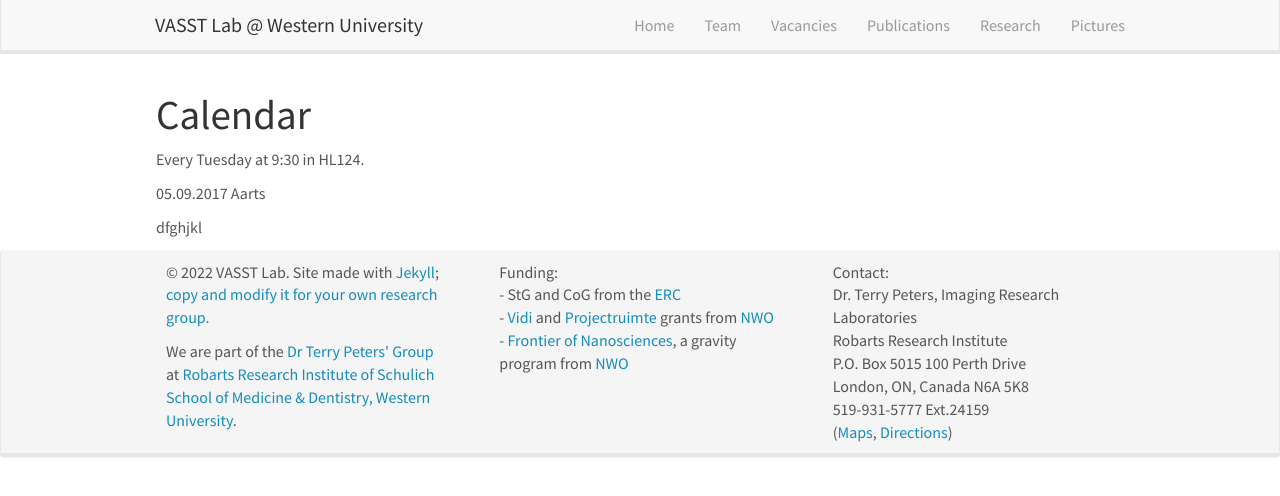
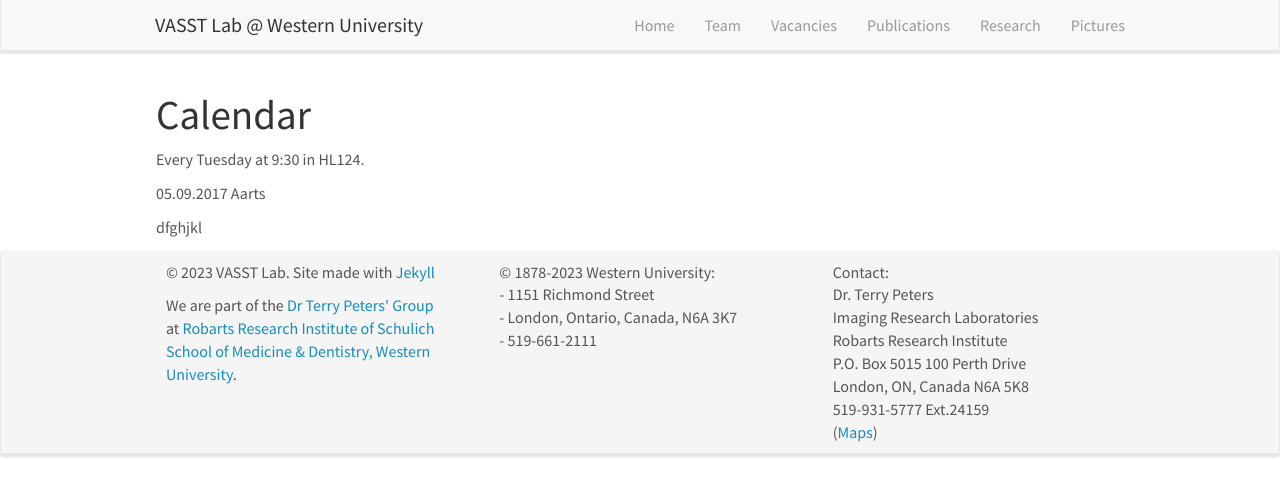
Before and after one commit to CharlesYCX/vasst-lab, a Jekyll site: the page built from _pages/mini_lecture_series.md, in a window 1280 px wide. Shown: the top 496 px of the page. Built offline with Jekyll 4.4.1, drawn with Linux system fonts in a browser that asks for light colours; nearby versions of some CDN libraries.

Commit message:
Update footer.html

```diff
--- a/_includes/footer.html
+++ b/_includes/footer.html
@@ -4,7 +4,7 @@
 	  <div class="row">
 		<div class="col-sm-4">
 
-		  <p>&copy 2022 VASST Lab. Site made with <a href="https://jekyllrb.com">Jekyll</a>;  <a href="{{ site.url }}{{ site.baseurl }}/aboutwebsite.html">copy and  modify it for your own research group.</a></p>
+		  <p>&copy 2023 VASST Lab. Site made with <a href="https://jekyllrb.com">Jekyll</a></p>
               <p>We are part of the <a href="https://www.robarts.ca/peterslab/">Dr Terry Peters' Group</a> at <a href="https://www.robarts.ca/">Robarts Research Institute of Schulich School of Medicine & Dentistry, Western University</a>.</p>
 
 
@@ -13,19 +13,20 @@
 
 		</div>
 		<div class="col-sm-4">
-		  Funding:<br />
-      - StG and CoG from the <a href="https://erc.europa.eu">ERC</a><br />
-		  - <a href="http://www.nwo.nl/en/research-and-results/programmes/Talent+Scheme">Vidi </a> and <a href='https://www.fom.nl/en/news/press-releases/2016/11/18/28634/'>Projectruimte</a> grants from <a href="http://www.nwo.nl">NWO</a> <br />
-		  - <a href="https://www.universiteitleiden.nl/en/research/research-projects/science/frontiers-of-nanoscience-nanofront">Frontier of Nanosciences</a>, a gravity program from <a href="http://www.nwo.nl">NWO</a>
+		  © 1878-2023 Western University:<br />
+      - 1151 Richmond Street<br />
+		  - London, Ontario, Canada, N6A 3K7<br />
+		  - 519-661-2111
 		</div>
 		<div class="col-sm-4">
 		  Contact:<br />
-		  Dr. Terry Peters, Imaging Research Laboratories<br />
+		  Dr. Terry Peters<br />
+		  Imaging Research Laboratories<br />
 		  Robarts Research Institute<br />
 		  P.O. Box 5015 100 Perth Drive<br />
 		  London, ON, Canada N6A 5K8<br />
 		  519-931-5777 Ext.24159<br />
-            (<a href="https://goo.gl/maps/H2RjutkyoUH2">Maps</a>, <a href="http://www.physics.leidenuniv.nl/travel-directions">Directions</a>)
+            (<a href="https://www.google.com/maps/place/Robarts+Research+Institute/@43.0118333,-81.2776453,17z/data=!4m5!3m4!1s0x882eee16963e9205:0x4a3aba64d1a0e59f!8m2!3d43.0118295!4d-81.2734181">Maps</a>)
 		</div>
 	  </div>
 	</div>
```
